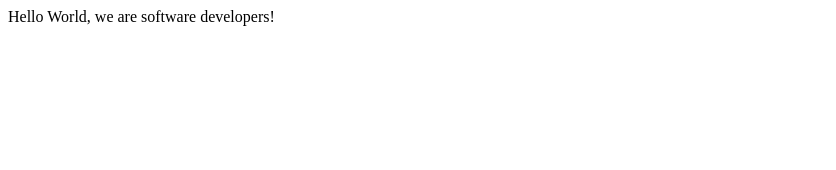
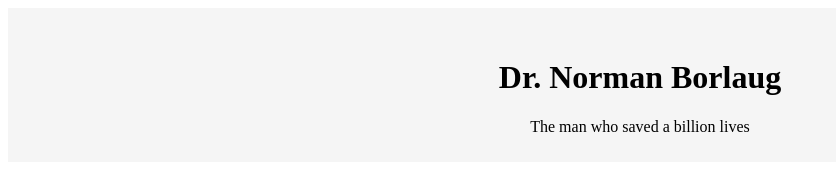
Before and after one commit to tylher/microverse-web-project, a plain HTML site: page index.html in a window 1280 px wide. Shown: the whole page, without its empty margins (0-836 px from the left). Drawn offline with Linux system fonts and the light colour scheme.

Commit message:
story 1, 2

```diff
--- a/css/style.css
+++ b/css/style.css
@@ -0,0 +1,9 @@
+
+#main {
+    background-color: whitesmoke;
+}
+
+#title {
+    text-align: center;
+    padding: 30px 0px 10px 0px;
+}
--- a/index.html
+++ b/index.html
@@ -7,7 +7,6 @@
   </head>
 
   <body>
-    Hello World, we are software developers!
     <script src="https://cdn.freecodecamp.org/testable-projects-fcc/v1/bundle.js"></script>
 
     <!--
@@ -22,6 +21,12 @@
     - The freeCodeCamp Team
 
     -->
+    <div id="main">
+      <div id="title">
+        <h1>Dr. Norman Borlaug</h1>
+        <p>The man who saved a billion lives</p>
+      </div>
+    </div>
     <script src="js/index.js"></script>
   </body>
 </html>
```
